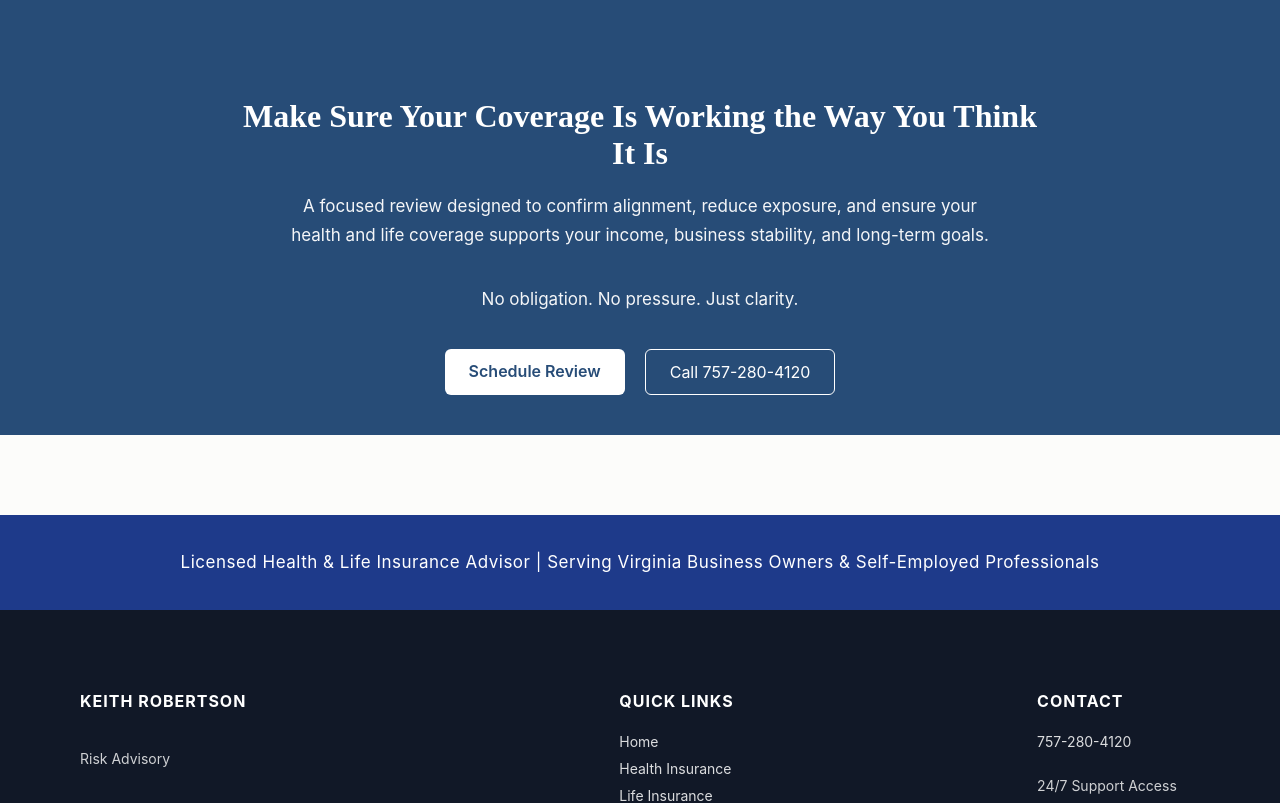
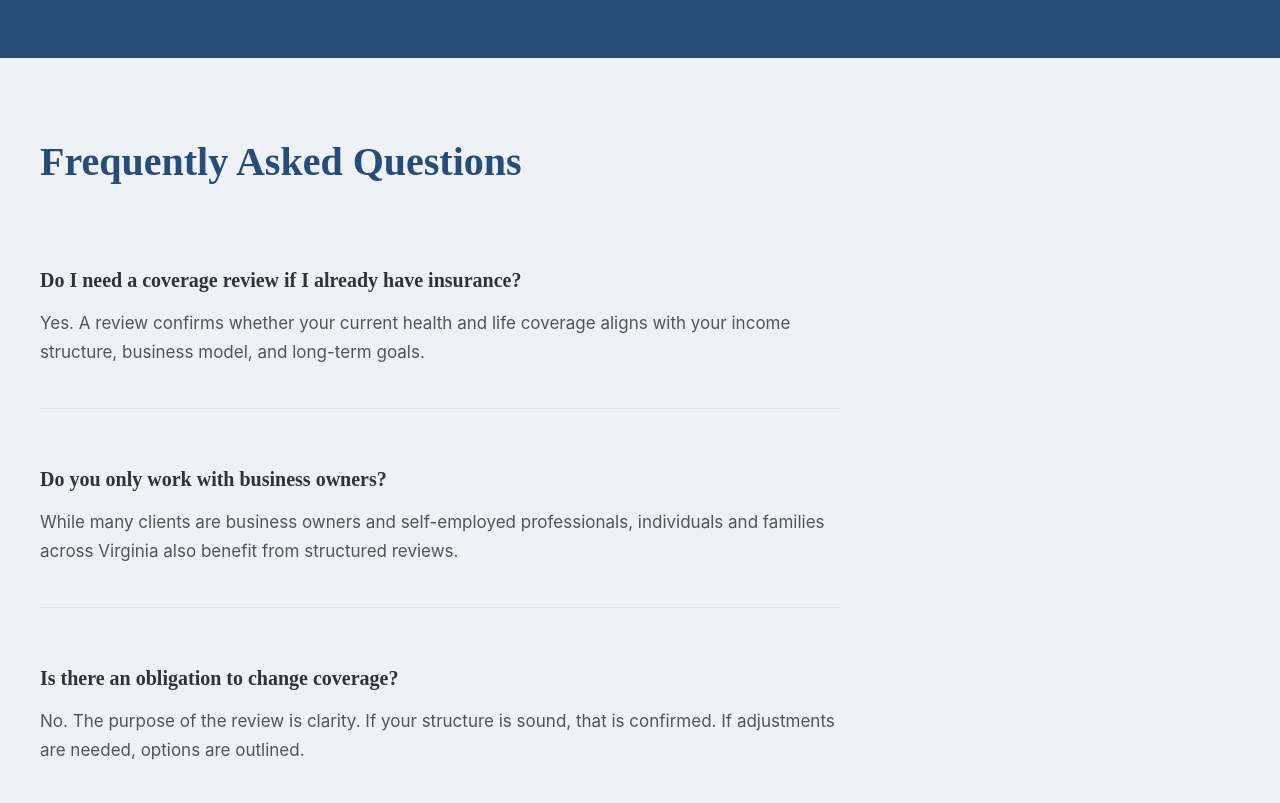
Before and after one commit to 12sphat-star/keith-risk-advisory, a React (Vite) app: page / in a window 1280 px wide. Shown: the part 3180-3983 px from the top of the page. Built offline with nearby package versions, Linux system fonts and the light colour scheme.

Commit message:
Final production build - SEO + AEO + GEO complete

```diff
--- a/src/pages/Home.tsx
+++ b/src/pages/Home.tsx
@@ -111,6 +111,35 @@ const Home = () => {
       {/* INCOME STABILITY BAND */}
       <IncomeStatement />
 
+<section className="faq-section">
+  <div className="container">
+    <h2>Frequently Asked Questions</h2>
+
+    <div className="faq-item">
+      <h3>Do I need a coverage review if I already have insurance?</h3>
+      <p>
+        Yes. A review confirms whether your current health and life coverage
+        aligns with your income structure, business model, and long-term goals.
+      </p>
+    </div>
+
+    <div className="faq-item">
+      <h3>Do you only work with business owners?</h3>
+      <p>
+        While many clients are business owners and self-employed professionals,
+        individuals and families across Virginia also benefit from structured reviews.
+      </p>
+    </div>
+
+    <div className="faq-item">
+      <h3>Is there an obligation to change coverage?</h3>
+      <p>
+        No. The purpose of the review is clarity. If your structure is sound,
+        that is confirmed. If adjustments are needed, options are outlined.
+      </p>
+    </div>
+  </div>
+</section>
       {/* FINAL CTA */}
       <CTASection />
     </>
--- a/src/pages/Schedule.tsx
+++ b/src/pages/Schedule.tsx
@@ -1,7 +1,19 @@
+import { Helmet } from "react-helmet-async"
 import "../styles/layout.css"
 
 const Schedule = () => {
   return (
+    <>
+      <Helmet>
+        <title>
+          Schedule a Coverage Review | KB Robertson Coverage | Virginia
+        </title>
+        <meta
+          name="description"
+          content="Schedule a structured health and life insurance coverage review for Virginia business owners and individuals. No pressure. No obligation. Just clarity."
+        />
+      </Helmet>
+
       <div className="schedule-page">
 
         <div className="schedule-intro">
@@ -12,31 +24,29 @@ const Schedule = () => {
             health and life coverage structure.
           </p>
 
-        <ul>
-          <li>✔ Review current plan alignment</li>
-          <li>✔ Identify potential exposure or gaps</li>
-          <li>✔ Clarify next steps (if any)</li>
-        </ul>
-
           <p>
-          If your structure is solid, we confirm it.
-          If improvements make sense, we outline options.
+            The goal is alignment — not selling. If your coverage is properly
+            structured, that will be confirmed. If adjustments make sense,
+            options will be clearly outlined.
           </p>
 
-        <p className="schedule-reassurance">
-          No obligation. No pressure. Just clarity.
+          <ul>
+            <li>✔ Review of current health & life coverage</li>
+            <li>✔ Income structure discussion</li>
+            <li>✔ Risk exposure evaluation</li>
+            <li>✔ Clear next steps (if needed)</li>
+          </ul>
+        </div>
+
+        {/* Replace this with your calendar embed */}
+        <div className="schedule-calendar">
+          <p style={{ textAlign: "center", marginTop: "40px" }}>
+            Calendar Embed Goes Here
           </p>
         </div>
 
-      <div className="schedule-calendar">
-        <iframe
-          src="https://b.12stoneboost.com/widget/booking/qz0erNCXziJlA89kT7pd"
-          style={{ width: "100%", height: "800px", border: "none" }}
-          title="Schedule Appointment"
-        />
       </div>
-
-    </div>
+    </>
   )
 }
 
```
Lines whose indentation alone changed are shown as unchanged.
